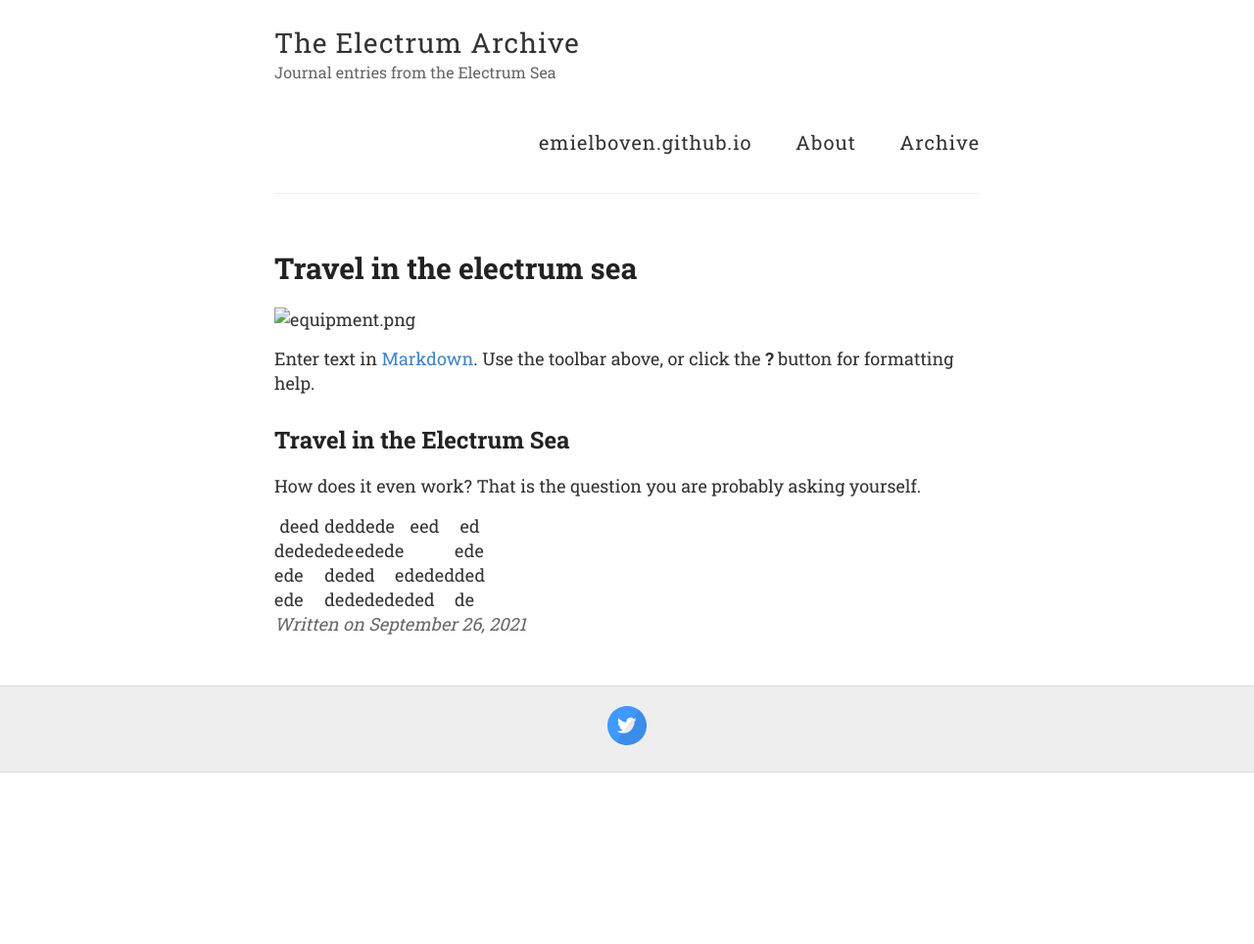
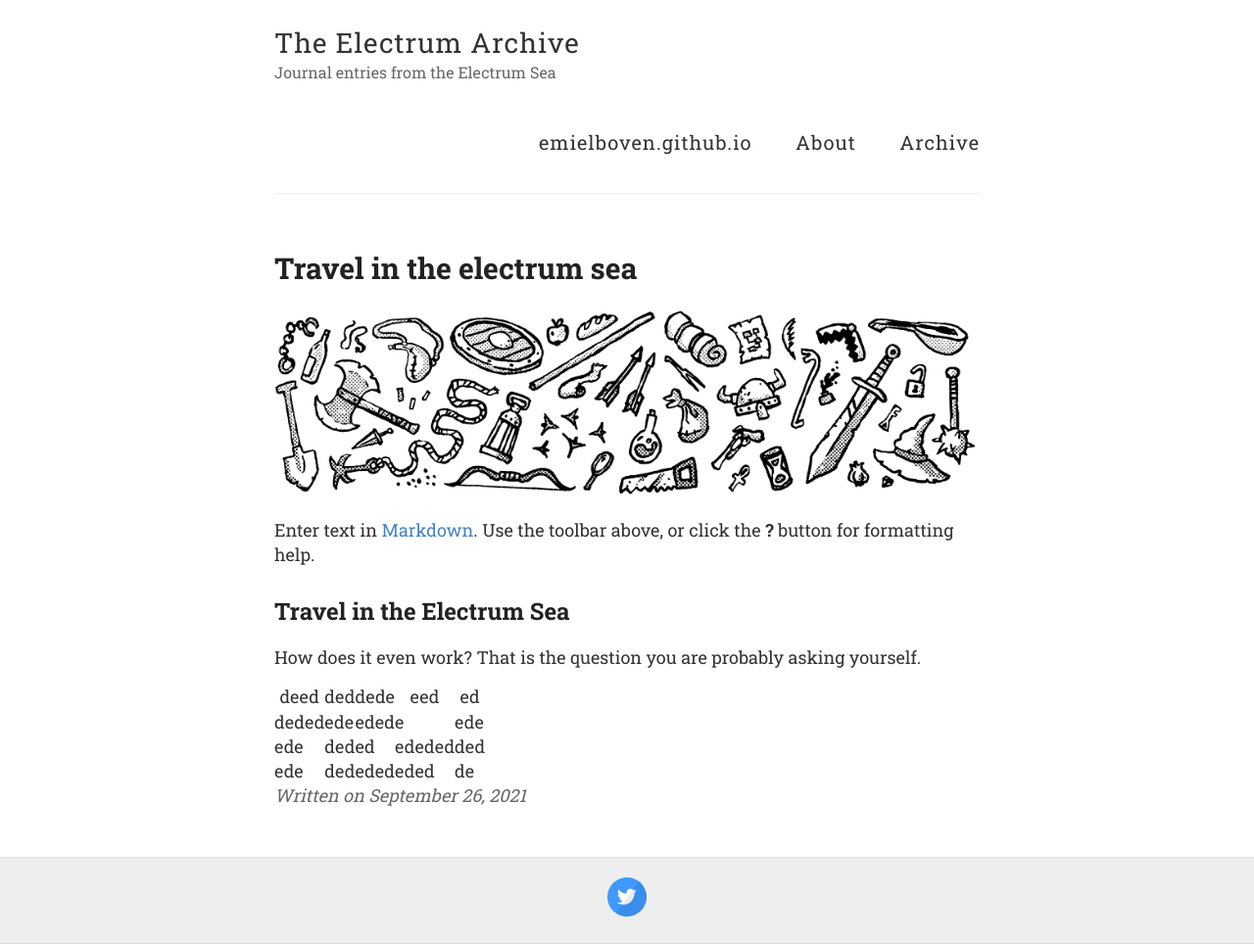
Before and after one commit to emielboven/emielboven.github.io, a Jekyll site: the page built from _posts/2021-09-26-Travel in the Electrum Sea.md, in a window 1280 px wide. Shown: the whole page at 98% size. Built offline with Jekyll 4.4.1, drawn with Linux system fonts in a browser that asks for light colours; our own code applies the rules of GitHub Pages for plain Markdown files; before the commit the page ends 900 px from its top, so only the background shows below that.

Commit message:
Update 2021-09-26-Travel in the Electrum Sea.md

```diff
--- a/_posts/2021-09-26-Travel in the Electrum Sea.md
+++ b/_posts/2021-09-26-Travel in the Electrum Sea.md
@@ -1,7 +1,7 @@
 ---
 published: true
 ---
-![equipment.png]({{site.baseurl}}/_posts/equipment.png)
+![equipment.png]({{site.baseurl}}/images/equipment.png)
 
 Enter text in [Markdown](http://daringfireball.net/projects/markdown/). Use the toolbar above, or click the **?** button for formatting help.
 
```
